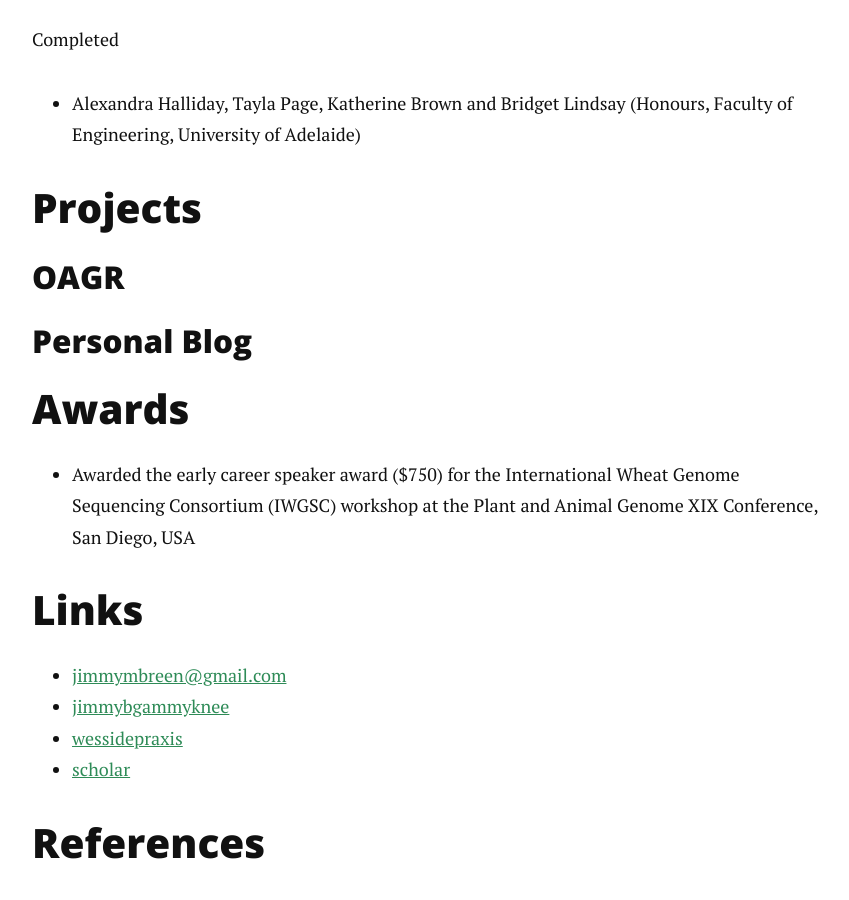
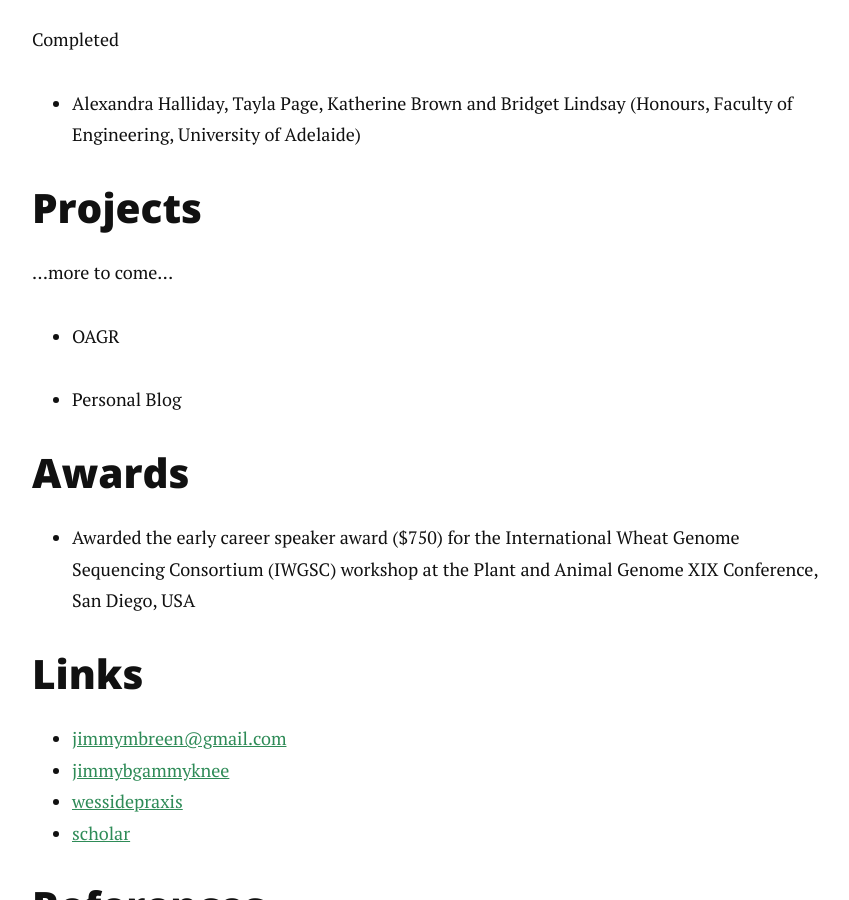
Before and after one commit to jimmybgammyknee/jimmybgammyknee.github.io, a Jekyll site: the page built from cv.md, in a window 1280 px wide and 900 px high, scrolled down 7211 px. Shown: the whole window, without its empty margins (208-1057 px from the left). Built offline with Jekyll 4.4.1, drawn with Linux system fonts in a browser that asks for light colours; nearby versions of some CDN libraries; Markdown is read by kramdown in place of the engine named in the settings.

Commit message:
edits to come

```diff
--- a/cv.md
+++ b/cv.md
@@ -8,10 +8,10 @@ title: CV
 Dr James (Jimmy) Breen  <br>
 Bioinformatics & Genomics Researcher
 
-* <a href="mailto:jimmymbreen@gmail.com">Email: jimmymbreen@gmail.com</a>
-* <a href="http://github.com/jimmybgammyknee">github: jimmybgammyknee</a>
-* <a href="http://twitter.com/wessidepraxis">Twitter: wessidepraxis</a>
-* <a href="https://bitbucket.org/gammyknee">Bitbucket: https://bitbucket.org/gammyknee</a>
+<a href="mailto:jimmymbreen@gmail.com">Email: jimmymbreen@gmail.com</a>
+<a href="http://github.com/jimmybgammyknee">github: jimmybgammyknee</a>
+<a href="http://twitter.com/wessidepraxis">Twitter: wessidepraxis</a>
+<a href="https://bitbucket.org/gammyknee">Bitbucket: https://bitbucket.org/gammyknee</a>
 
 
 ## Academic & Professional Positions
@@ -244,10 +244,11 @@ Completed <br>
 
 ## Projects
 
-### OAGR
+...more to come...
 
-### Personal Blog
+* OAGR
 
+* Personal Blog
 
 ## Awards
 
```
